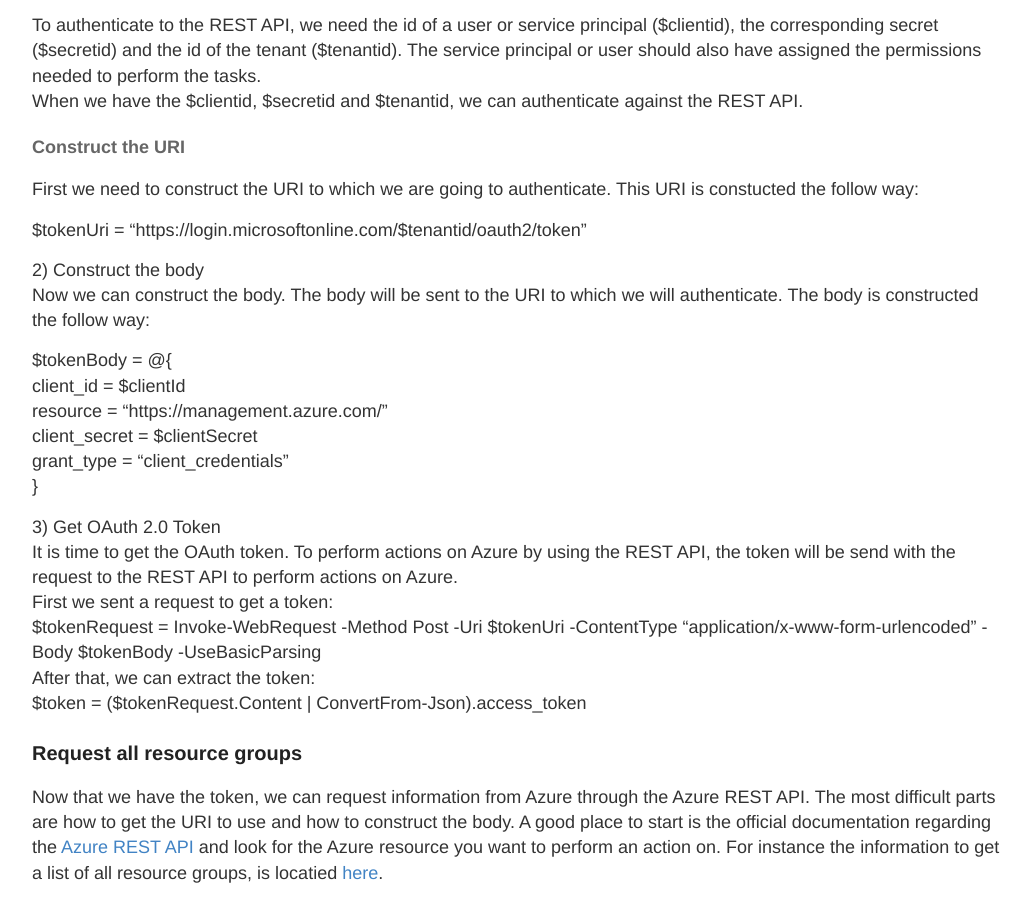
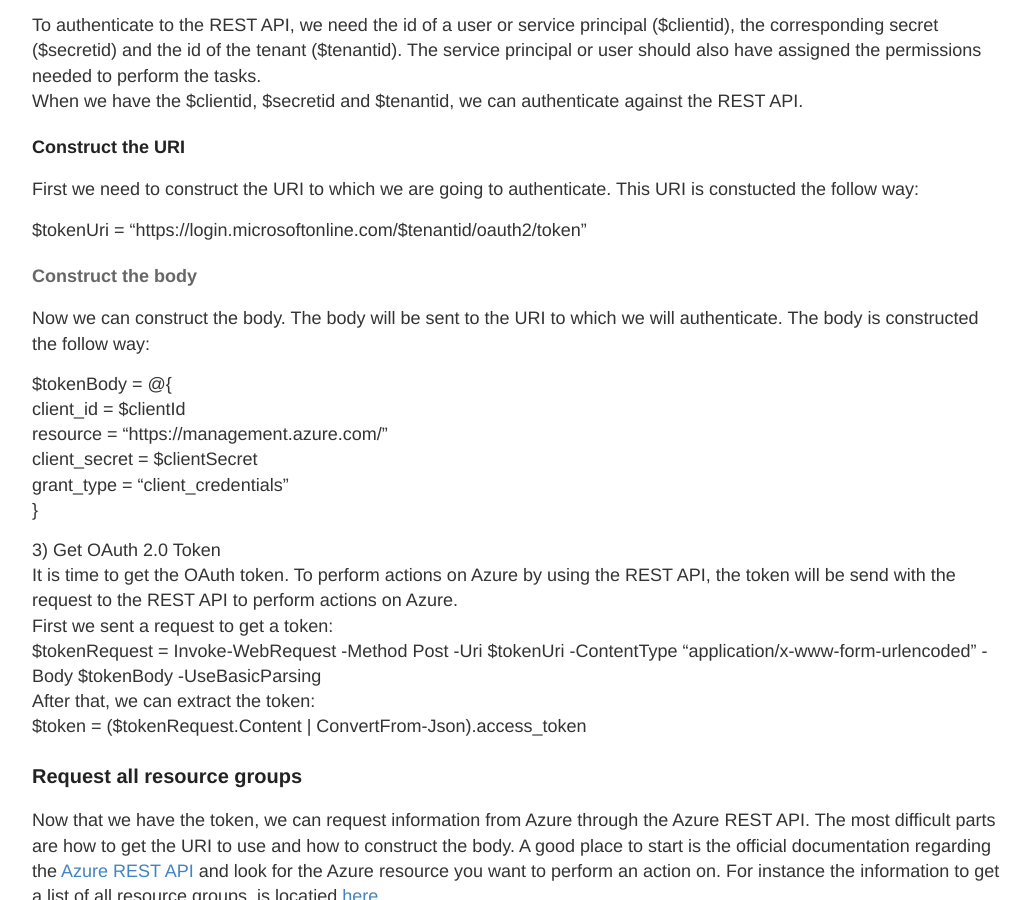
Before and after one commit to MHEBXM/mbhendriks, a Jekyll site: the page built from _posts/2020-08-22-azure-api-powershell.md, in a window 1280 px wide and 900 px high, scrolled down 434 px. Shown: the whole window, without its empty margins (120-1151 px from the left). Built offline with Jekyll 4.4.1, drawn with Linux system fonts in a browser that asks for light colours.

Commit message:
layout 2

```diff
--- a/_posts/2020-08-22-azure-api-powershell.md
+++ b/_posts/2020-08-22-azure-api-powershell.md
@@ -10,12 +10,12 @@ On this page I will describe how you can use PowerShell to make a call to the RE
 To authenticate to the REST API, we need the id of a user or service principal ($clientid), the corresponding secret ($secretid) and the id of the tenant ($tenantid). The service principal or user should also have assigned the permissions needed to perform the tasks.
 When we have the $clientid, $secretid and $tenantid, we can authenticate against the REST API.
 
-#### Construct the URI
+##### Construct the URI
 First we need to construct the URI to which we are going to authenticate. This URI is constucted the follow way:
 
 $tokenUri = "https://login.microsoftonline.com/$tenantid/oauth2/token"
 
-2) Construct the body
+#### Construct the body
 Now we can construct the body. The body will be sent to the URI to which we will authenticate. The body is constructed the follow way:
 
 $tokenBody = @{
```
